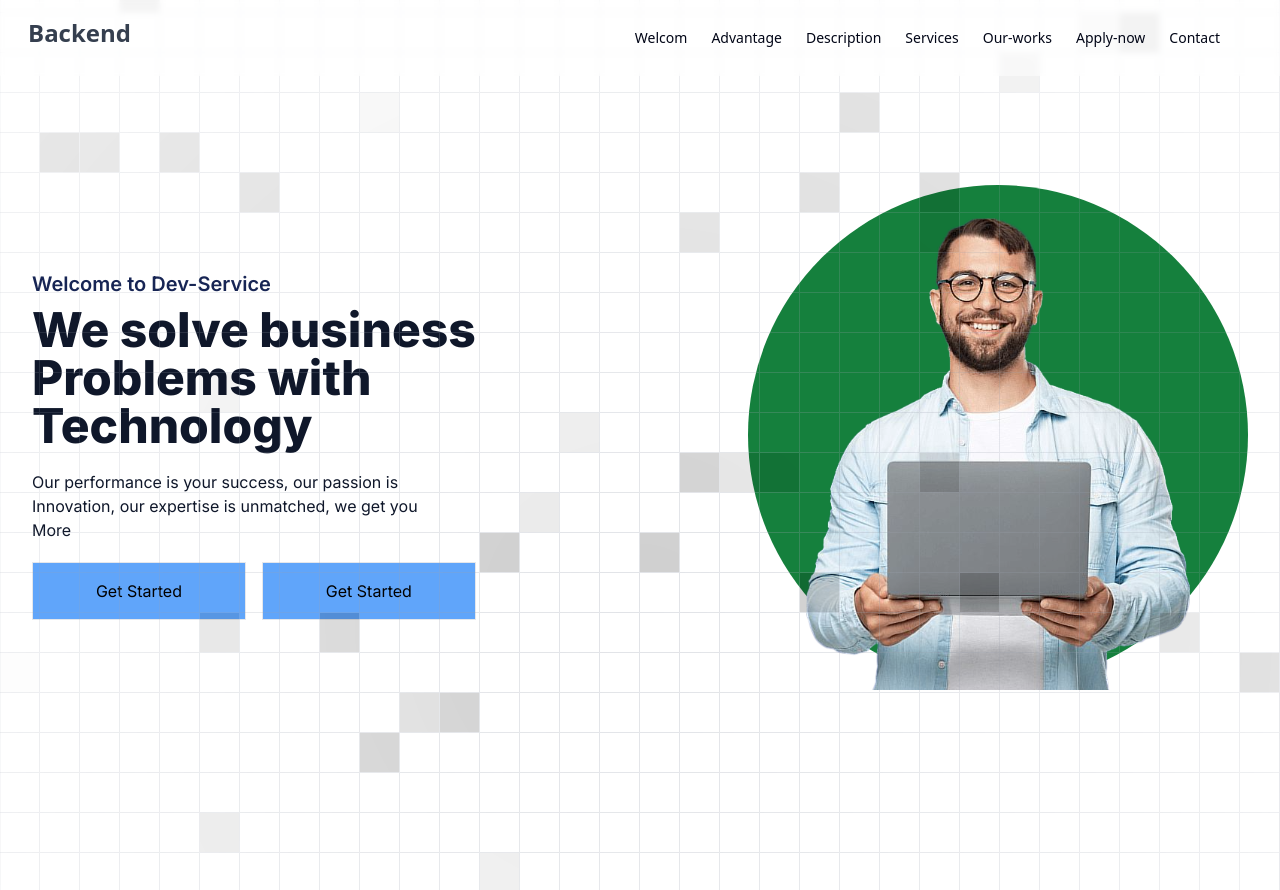
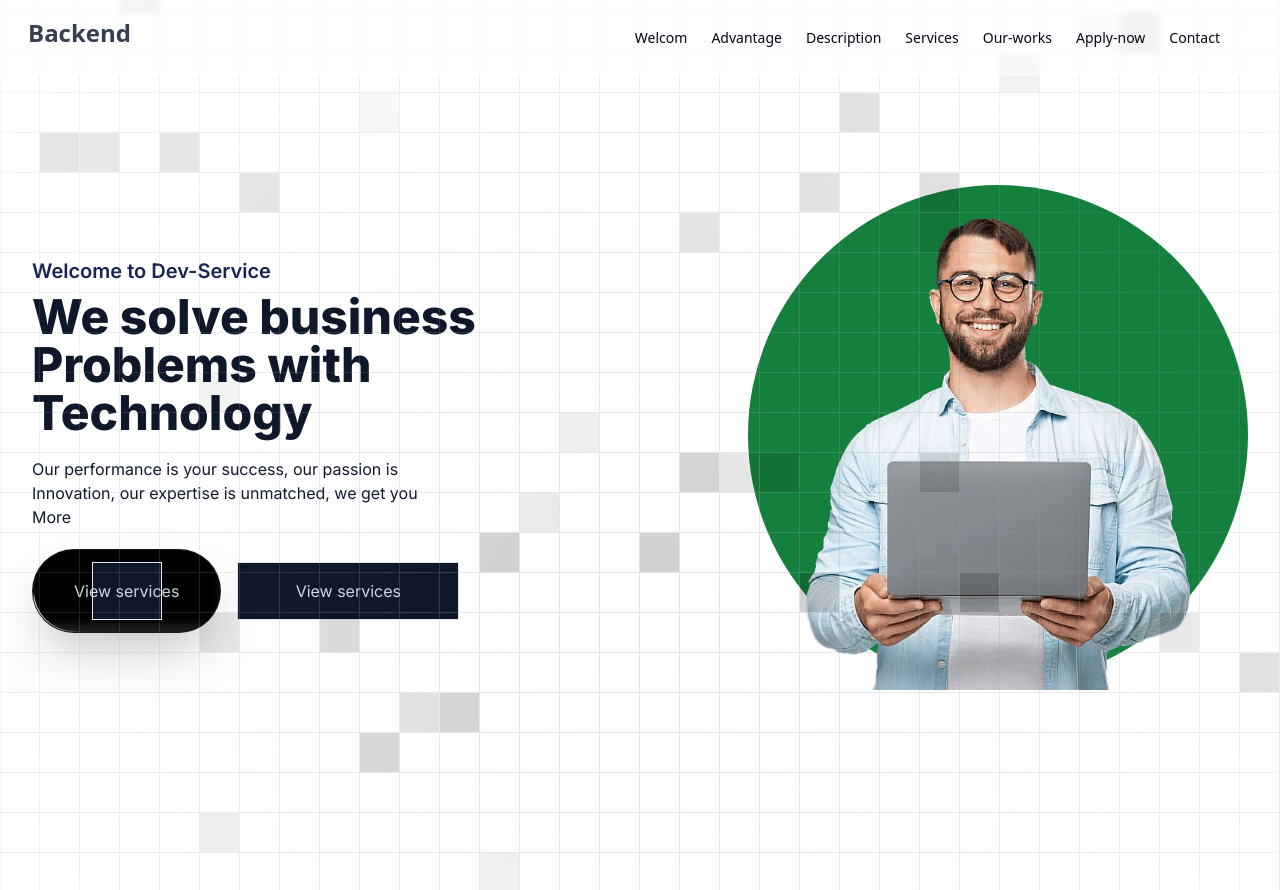
Before and after one commit to tchasinga/devservice, a Next.js app: page / in a window 1280 px wide. Built offline with nearby package versions, Linux system fonts and the light colour scheme.

Commit message:
new code is added now

```diff
--- /dev/null
+++ b/src/app/Animation/magicui/ShimmerButtonDemo.tsx
@@ -0,0 +1,96 @@
+import React, { CSSProperties } from "react";
+
+import { cn } from "../../../lib/utils";
+
+export interface ShimmerButtonProps
+  extends React.ButtonHTMLAttributes<HTMLButtonElement> {
+  shimmerColor?: string;
+  shimmerSize?: string;
+  borderRadius?: string;
+  shimmerDuration?: string;
+  background?: string;
+  className?: string;
+  children?: React.ReactNode;
+}
+
+const ShimmerButton = React.forwardRef<HTMLButtonElement, ShimmerButtonProps>(
+  (
+    {
+      shimmerColor = "#ffffff",
+      shimmerSize = "0.05em",
+      shimmerDuration = "3s",
+      borderRadius = "100px",
+      background = "rgba(0, 0, 0, 1)",
+      className,
+      children,
+      ...props
+    },
+    ref,
+  ) => {
+    return (
+      <button
+        style={
+          {
+            "--spread": "90deg",
+            "--shimmer-color": shimmerColor,
+            "--radius": borderRadius,
+            "--speed": shimmerDuration,
+            "--cut": shimmerSize,
+            "--bg": background,
+          } as CSSProperties
+        }
+        className={cn(
+          "group relative z-0 flex cursor-pointer items-center justify-center overflow-hidden whitespace-nowrap border border-white/10 px-6 py-3 text-white [background:var(--bg)] [border-radius:var(--radius)] dark:text-black",
+          "transform-gpu transition-transform duration-300 ease-in-out active:translate-y-[1px]",
+          className,
+        )}
+        ref={ref}
+        {...props}
+      >
+        {/* spark container */}
+        <div
+          className={cn(
+            "-z-30 blur-[2px]",
+            "absolute inset-0 overflow-visible [container-type:size]",
+          )}
+        >
+          {/* spark */}
+          <div className="absolute inset-0 h-[100cqh] animate-slide [aspect-ratio:1] [border-radius:0] [mask:none]">
+            {/* spark before */}
+            <div className="animate-spin-around absolute inset-[-100%] w-auto rotate-0 [background:conic-gradient(from_calc(270deg-(var(--spread)*0.5)),transparent_0,var(--shimmer-color)_var(--spread),transparent_var(--spread))] [translate:0_0]" />
+          </div>
+        </div>
+        {children}
+
+        {/* Highlight */}
+        <div
+          className={cn(
+            "insert-0 absolute h-full w-full",
+
+            "rounded-2xl px-4 py-1.5 text-sm font-medium shadow-[inset_0_-8px_10px_#ffffff1f]",
+
+            // transition
+            "transform-gpu transition-all duration-300 ease-in-out",
+
+            // on hover
+            "group-hover:shadow-[inset_0_-6px_10px_#ffffff3f]",
+
+            // on click
+            "group-active:shadow-[inset_0_-10px_10px_#ffffff3f]",
+          )}
+        />
+
+        {/* backdrop */}
+        <div
+          className={cn(
+            "absolute -z-20 [background:var(--bg)] [border-radius:var(--radius)] [inset:var(--cut)]",
+          )}
+        />
+      </button>
+    );
+  },
+);
+
+ShimmerButton.displayName = "ShimmerButton";
+
+export default ShimmerButton;
--- a/src/app/Components/Keeper.jsx
+++ b/src/app/Components/Keeper.jsx
@@ -6,7 +6,7 @@ import Heros from "./Ui/Heros";
 
 export default function Keeper() {
   return (
-    <div className="relative  min-h-screen w-full  overflow-hidden ">
+    <div className="relative  min-h-screen w-full  overflow-hidden">
       <Navbars />
       <div className="">
         <Heros />
--- a/src/app/Components/Ui/Heros.jsx
+++ b/src/app/Components/Ui/Heros.jsx
@@ -1,15 +1,18 @@
-import React from 'react'
-import myImgIsadded from '../Images/REdI.png'
-import Image from 'next/image'
+import React from "react";
+import myImgIsadded from "../Images/REdI.png";
+import Image from "next/image";
 import "./extension.css";
+import ShimmerButton from "../../../app/Animation/magicui/ShimmerButtonDemo";
 
 export default function Heros() {
   return (
-    <div className='relative w-full py-[200px] px-4 md:px-8'>
+    <div className="relative w-full py-[200px] px-4 md:px-8">
       <div className="flex flex-col md:flex-row justify-between items-center max-w-screen-xl mx-auto onrespo">
         {/* New first div */}
         <div className="flex flex-col justify-center text-center md:text-left">
-              <p className="text-blue-950 font-semibold text-lg md:text-xl">Welcome to Dev-Service</p>
+          <p className="text-blue-950 font-semibold text-lg md:text-xl">
+            Welcome to Dev-Service
+          </p>
           <div className="flex flex-col justify-center text-4xl md:text-5xl text-slate-900 font-extrabold mt-2 first-letter:uppercase">
             <h1>We solve business</h1>
             <h1>Problems with</h1>
@@ -21,23 +24,27 @@ export default function Heros() {
             <p>More</p>
           </div>
           <div className="flex flex-col md:flex-row items-center w-full gap-4">
-                  <div className="bg-blue-400 p-4 cursor-pointer duration-500 flex justify-center items-center border w-full md:w-1/2">
-                      <p>Get Started</p>
+
+              <ShimmerButton className="shadow-2xl">
+              <div className="bg-slate-900 text-slate-300 p-4 cursor-pointer duration-500 flex justify-center items-center border w-full md:w-1/2">
+                 <p>View services</p>
             </div>
-                  <div className="bg-blue-400 p-4 cursor-pointer duration-500 flex justify-center items-center border w-full md:w-1/2">
-                      <p>Get Started</p>
+              </ShimmerButton>
+
+            <div className="bg-slate-900 text-slate-300 p-4 cursor-pointer duration-500 flex justify-center items-center border w-full md:w-1/2">
+              <p>View services</p>
             </div>
           </div>
         </div>
 
         {/* Second div is here */}
         <div className="flex  justify-center items-center">
-            <div className='w-full relative'>
+          <div className="w-full relative">
             <div className="w-[500px] h-[500px] top-[-3%] right-0 left-0  bottom-0 absolute z-[-9999] rounded-full bg-green-700"></div>
-                 <Image src={myImgIsadded}/>
+            <Image src={myImgIsadded} />
           </div>
         </div>
       </div>
     </div>
-  )
+  );
 }
--- a/tailwind.config.js
+++ b/tailwind.config.js
@@ -7,10 +7,30 @@ module.exports = {
   ],
   theme: {
     extend: {
-      backgroundImage: {
-        "gradient-radial": "radial-gradient(var(--tw-gradient-stops))",
-        "gradient-conic":
-          "conic-gradient(from 180deg at 50% 50%, var(--tw-gradient-stops))",
+      animation: {
+        "spin-around": "spin-around calc(var(--speed) * 2) infinite linear",
+        slide: "slide var(--speed) ease-in-out infinite alternate",
+      },
+      keyframes: {
+        "spin-around": {
+          "0%": {
+            transform: "translateZ(0) rotate(0)",
+          },
+          "15%, 35%": {
+            transform: "translateZ(0) rotate(90deg)",
+          },
+          "65%, 85%": {
+            transform: "translateZ(0) rotate(270deg)",
+          },
+          "100%": {
+            transform: "translateZ(0) rotate(360deg)",
+          },
+        },
+        slide: {
+          to: {
+            transform: "translate(calc(100cqw - 100%), 0)",
+          },
+        },
       },
     },
   },
```
Lines whose indentation alone changed are shown as unchanged.
